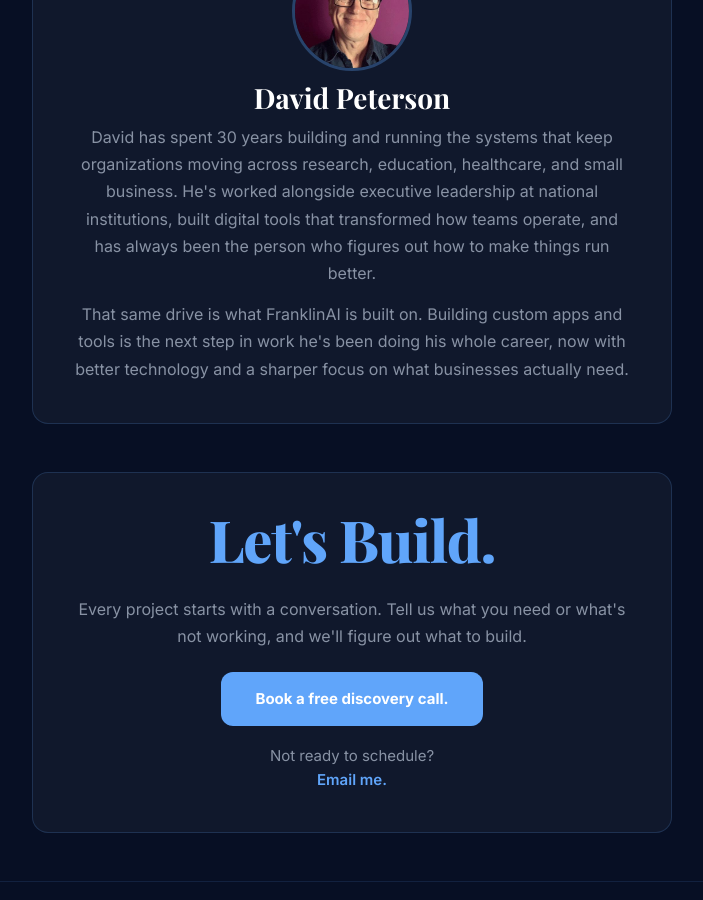
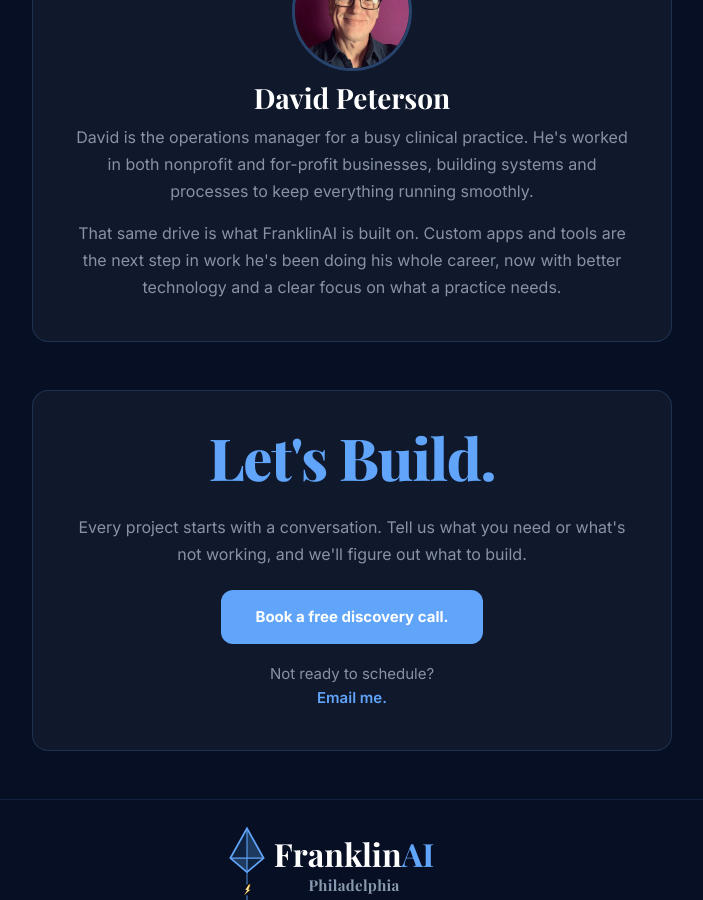
Before and after one commit to besoulful-design/franklinai-v2, a React (Vite) app: page / in a window 1280 px wide. Shown: the part 3340-4240 px from the top of the page, without its empty margins (288-991 px from the left). Built offline with nearby package versions, Linux system fonts and the light colour scheme; a web font is replaced by a local one.

Commit message:
Update About bio: lead with clinical operations role, healthcare-led

```diff
--- a/src/App.jsx
+++ b/src/App.jsx
@@ -339,17 +339,14 @@ function About() {
           />
           <h3 className="card-title" style={{ marginTop: '0', fontSize: 'clamp(24px, 4vw, 28px)' }}>David Peterson</h3>
           <p className="card-text">
-            David has spent 30 years building and running the systems that keep
-            organizations moving across research, education, healthcare, and
-            small business. He's worked alongside executive leadership at national
-            institutions, built digital tools that transformed how teams operate,
-            and has always been the person who figures out how to make things run better.
+            David is the operations manager for a busy clinical practice. He's
+            worked in both nonprofit and for-profit businesses, building systems
+            and processes to keep everything running smoothly.
           </p>
           <p className="card-text">
-            That same drive is what FranklinAI is built on. Building custom apps
-            and tools is the next step in work he's been doing his whole career,
-            now with better technology and a sharper focus on what businesses
-            actually need.
+            That same drive is what FranklinAI is built on. Custom apps and tools
+            are the next step in work he's been doing his whole career, now with
+            better technology and a clear focus on what a practice needs.
           </p>
         </div>
       </div>
```
